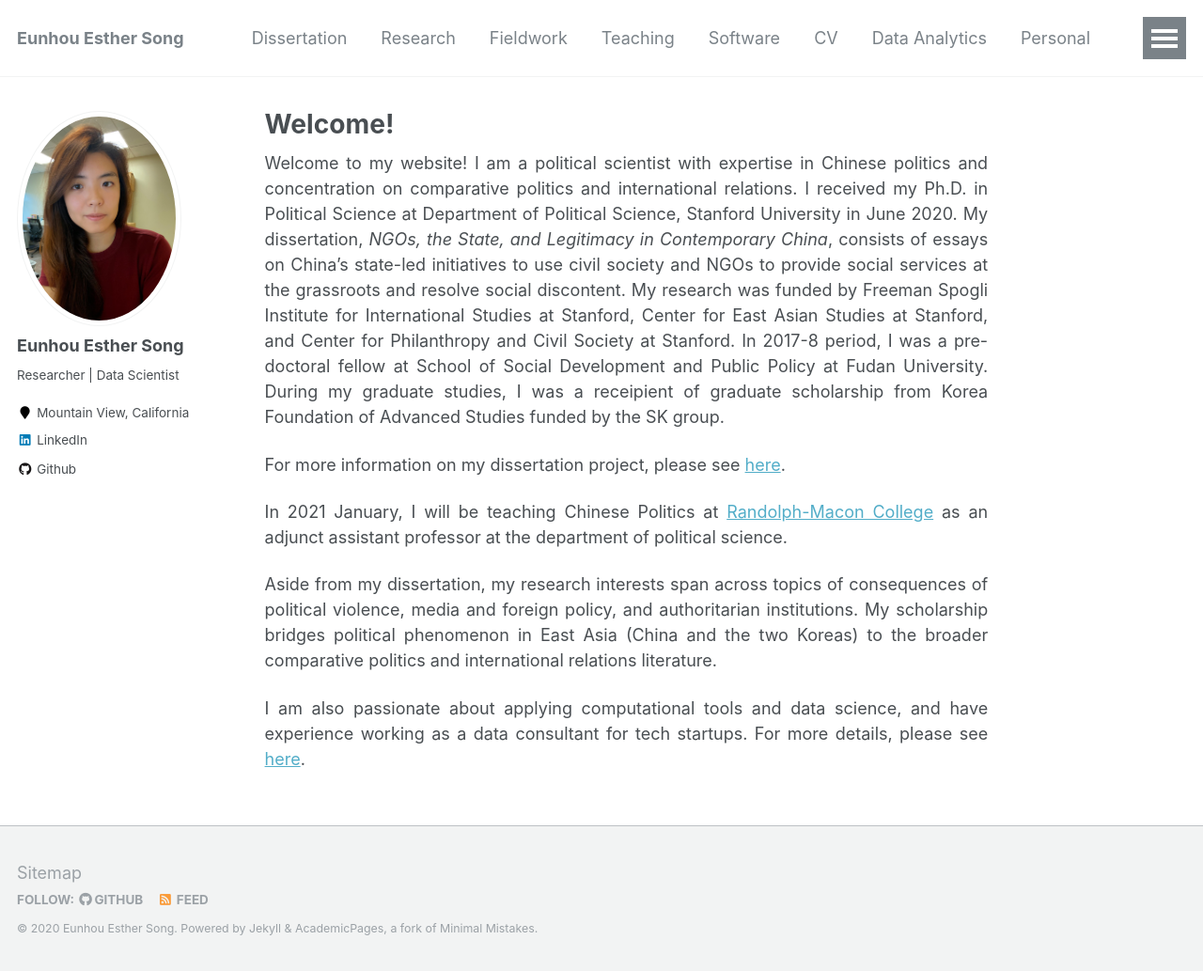
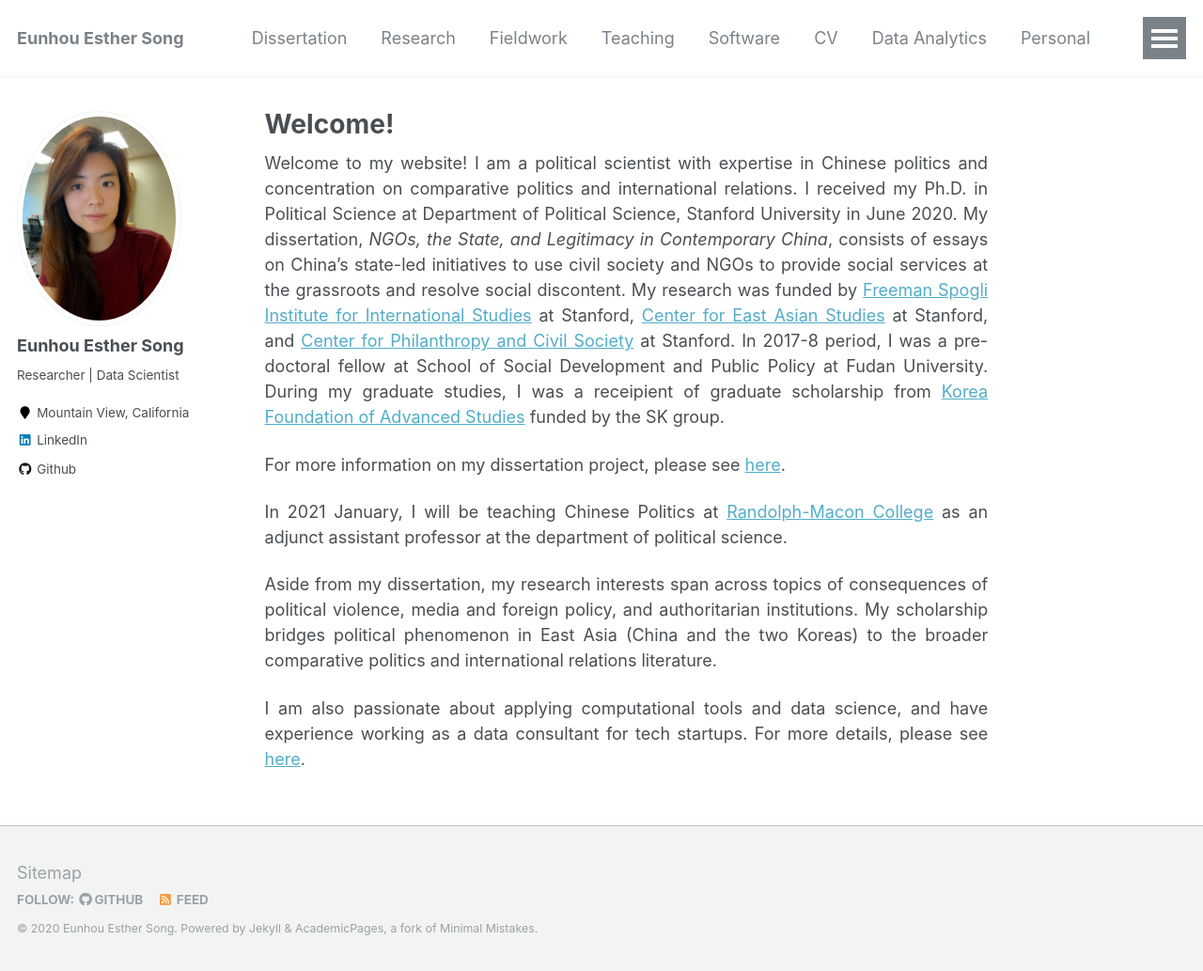
Before and after one commit to ehsong/ehsong.github.io, a Jekyll site: the page built from _pages/about.md, in a window 1280 px wide and 1033 px high. Shown: the whole window at 94% size. Built offline with Jekyll 4.4.1, drawn with Linux system fonts in a browser that asks for light colours; part of the change alters nothing that is shown.

```diff
--- a/_pages/about.md
+++ b/_pages/about.md
@@ -8,7 +8,7 @@ redirect_from:
   - /about.html
 ---
 
-Welcome to my website! I am a political scientist with expertise in Chinese politics and concentration on comparative politics and international relations. I received my Ph.D. in Political Science at Department of Political Science, Stanford University in June 2020. My dissertation, *NGOs, the State, and Legitimacy in Contemporary China*, consists of essays on China's state-led initiatives to use civil society and NGOs to provide social services at the grassroots and resolve social discontent. My research was funded by Freeman Spogli Institute for International Studies at Stanford, Center for East Asian Studies at Stanford, and Center for Philanthropy and Civil Society at Stanford. In 2017-8 period, I was a pre-doctoral fellow at School of Social Development and Public Policy at Fudan University. During my graduate studies, I was a receipient of graduate scholarship from Korea Foundation of Advanced Studies funded by the SK group.
+Welcome to my website! I am a political scientist with expertise in Chinese politics and concentration on comparative politics and international relations. I received my Ph.D. in Political Science at Department of Political Science, Stanford University in June 2020. My dissertation, *NGOs, the State, and Legitimacy in Contemporary China*, consists of essays on China's state-led initiatives to use civil society and NGOs to provide social services at the grassroots and resolve social discontent. My research was funded by [Freeman Spogli Institute for International Studies](https://fsi.stanford.edu/) at Stanford, [Center for East Asian Studies](https://ceas.stanford.edu/) at Stanford, and [Center for Philanthropy and Civil Society](https://pacscenter.stanford.edu/) at Stanford. In 2017-8 period, I was a pre-doctoral fellow at School of Social Development and Public Policy at Fudan University. During my graduate studies, I was a receipient of graduate scholarship from [Korea Foundation of Advanced Studies](http://www.kfas.or.kr/) funded by the SK group.
 
 For more information on my dissertation project, please see [here](/dissertation/).
 
```
